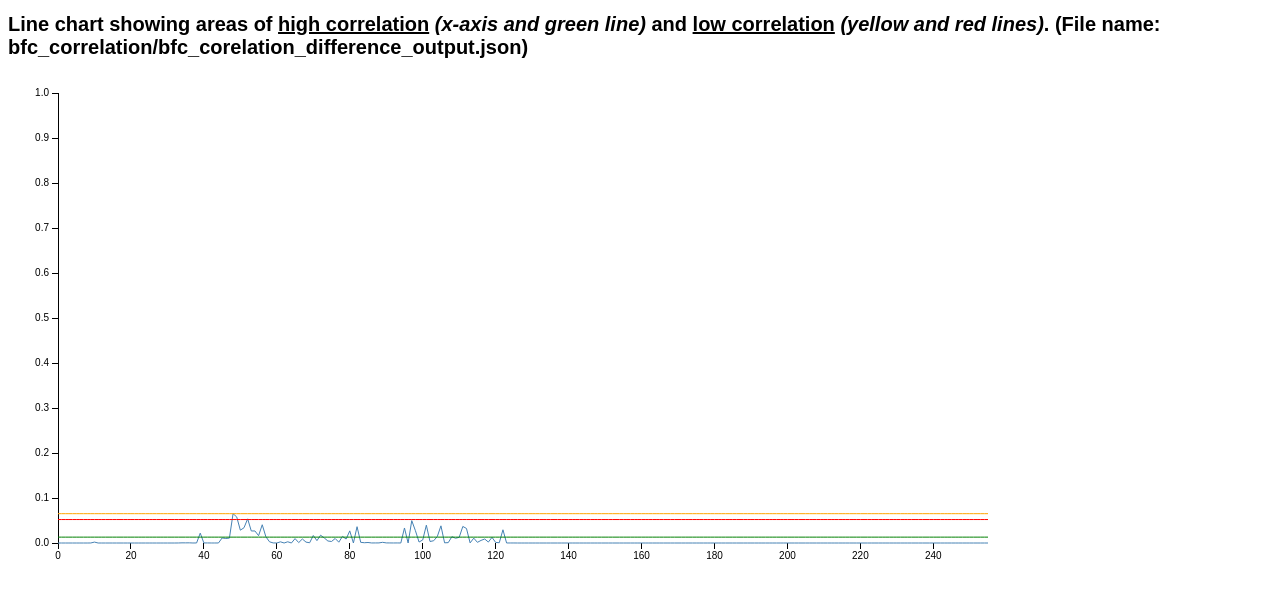
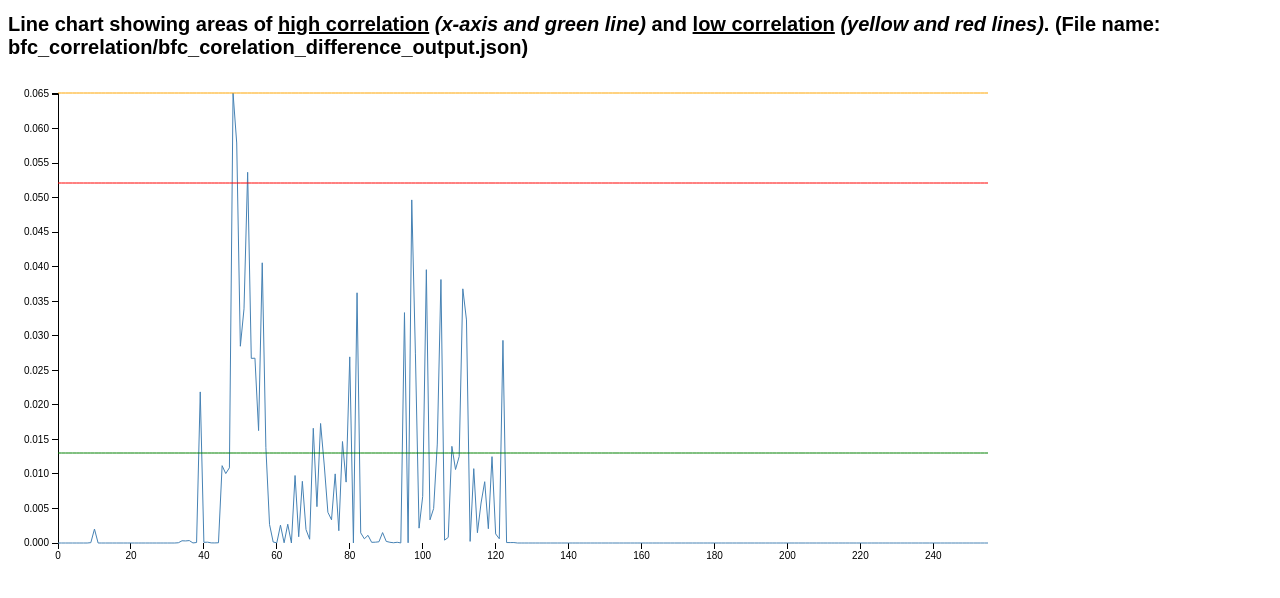
Before and after one commit to harshfatepuria/data-analysis-test, a plain HTML site: page D3_BFC_Correlation_Difference_LineChart.html in a window 1280 px wide. Drawn offline with Linux system fonts and the light colour scheme.

Commit message:
bcc changes

```diff
--- a/D3_BFC_Correlation_Difference_LineChart.html
+++ b/D3_BFC_Correlation_Difference_LineChart.html
@@ -134,7 +134,7 @@ var svg = d3.select("body").append("svg")
   x.domain(d3.extent(data, function(d) { return d.date; }));
 
   //uncomment to get y-axis labels only for y-data available
-  //y.domain(d3.extent(data, function(d) { return d.close; }));
+  y.domain(d3.extent(data, function(d) { return d.close; }));
 
   svg.append("g")
       .attr("class", "x axis")
```
